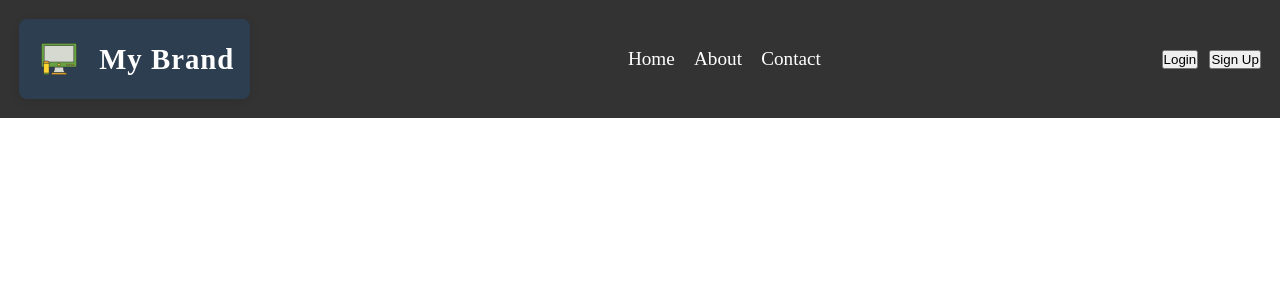
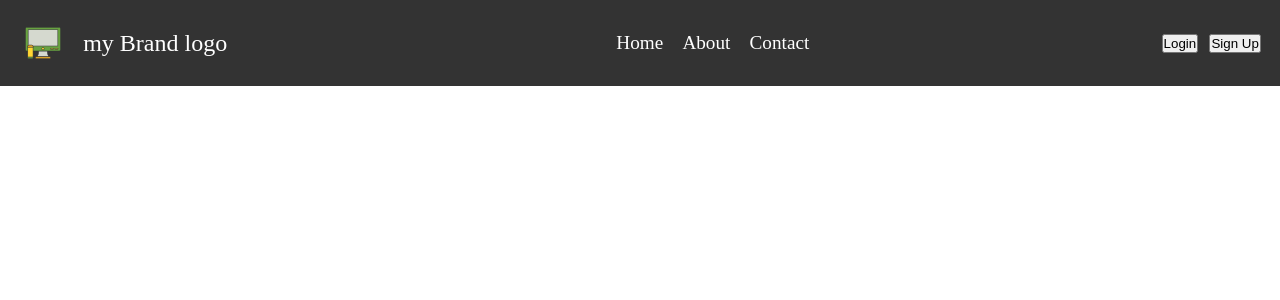
Before and after one commit to nero213/learning-vue, a Vue app: page / in a window 1280 px wide. Shown: the top 300 px of the page. Built offline with nearby package versions, Linux system fonts and the light colour scheme.

Commit message:
reverted back

```diff
--- a/src/components/Mybrand.vue
+++ b/src/components/Mybrand.vue
@@ -1,22 +1,25 @@
 <template>
     <div class="container">
     <img :src="icon" alt="Brand Icon" class="brand-icon" />
-    <div class="mybrand">{{ brandText }}</div>
+    <div class="mybrand">my Brand logo</div>
+
     </div>
+
+
+
 </template>
 
 <script>
 import icon from '../assets/icon.svg'
-
 export default {
     name: 'Mybrand',
     data() {
         return {
             icon,
-      brandText: 'My Brand', // Replace with dynamic brand name if needed
         };
     },
 }
+
 </script>
 
 <style scoped>
@@ -24,48 +27,16 @@ export default {
     display: flex;
     align-items: center;
     gap: 1rem;
-  padding: 1rem;
-  background-color: #2c3e50;
-  border-radius: 8px;
-  box-shadow: 0 2px 10px rgba(0, 0, 0, 0.1);
-  transition: transform 0.3s ease;
 }
-
-.container:hover {
-  transform: scale(1.05);
-}
-
 .brand-icon {
     width: 3rem;
     height: 3rem;
-  object-fit: contain;
-  transition: transform 0.3s ease;
-}
-
-.container:hover .brand-icon {
-  transform: rotate(10deg);
 }
 
 .mybrand {
     color: #fff;
-  font-size: 1.8rem;
-  font-weight: bold;
-  letter-spacing: 1px;
-  transition: color 0.3s ease;
+    font-size: 1.5rem;
+
 }
 
-.container:hover .mybrand {
-  color: #ecf0f1;
-}
-
-@media (max-width: 600px) {
-  .container {
-    flex-direction: column;
-    align-items: center;
-  }
-
-  .mybrand {
-    font-size: 1.5rem;
-  }
-}
 </style>
```
Lines whose indentation alone changed are shown as unchanged.
